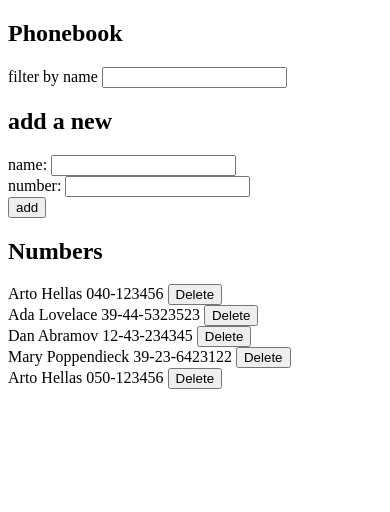
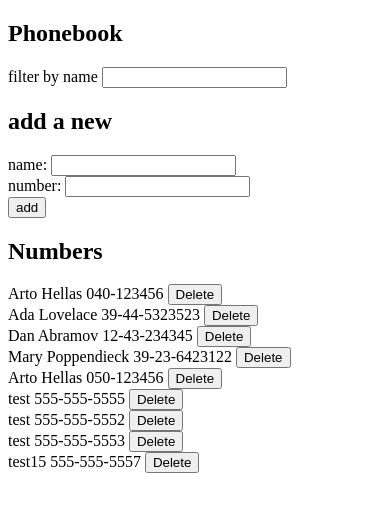
Before and after one commit to karlchvojka/fullstackopen, a React (Vite) app in the folder part2/phonebook/: page / in a window 390 px wide. Shown: the top 512 px of the page. Built offline with nearby package versions, Linux system fonts and the light colour scheme; data requests are answered from the project's data file; the HTML template or start-up script is replaced by a standard one.

Commit message:
Part2: 2.15: The Phonebook step 10

```diff
--- a/part2/phonebook/db.json
+++ b/part2/phonebook/db.json
@@ -24,6 +24,26 @@
       "id": "4945",
       "name": "Arto Hellas",
       "number": "050-123456"
+    },
+    {
+      "id": "8d00",
+      "name": "test",
+      "number": "555-555-5555"
+    },
+    {
+      "id": "9ac3",
+      "name": "test",
+      "number": "555-555-5552"
+    },
+    {
+      "id": "33c6",
+      "name": "test",
+      "number": "555-555-5553"
+    },
+    {
+      "id": "f951",
+      "name": "test15",
+      "number": "555-555-5557"
     }
   ]
 }
--- a/part2/phonebook/src/App.jsx
+++ b/part2/phonebook/src/App.jsx
@@ -42,18 +42,42 @@ const App = () => {
 
     // Check if Number exists in DB
     const numbExists = persons.some((person) => person.number === personObject.number)
+    const nameExists = persons.some((person) => person.name === personObject.name)
+    const thePerson = persons.find((person) => person.name === personObject.name)
 
-    // If number does not exist, add entry to DB
-    if(!numbExists) {
+    // If number does not exist, and the name does not exist add entry to DB
+    if(!numbExists && !nameExists ) {
       personService
         .create(personObject)
         .then(response => {
           setPersons(persons.concat(response.data))
           setNewValue({ name: '', number: ''})
         })
-    } else {
-      alert(`The Number ${newValue.number} is already added to phonebook`);
-      setNewValue({name: '', number: ''});
+    }
+
+    // Else If the Name DOES exist and the number DOES NOT, update the current entry
+    else if(nameExists && !numbExists) {
+        if (window.confirm(`${personObject.name} is already added to the phonebook, replace the old number with the new one?`)) {
+          personService
+            .update(thePerson.id, { ...thePerson, number: personObject.number })
+            .then(response => {
+              const newData = persons.map((person) => {
+                if (person.name === personObject.name) {
+                  return { ...person, number: personObject.number}
+                }
+                return person
+              })
+
+              setPersons(newData);
+              setNewValue({ name: '', number: ''})
+            })
+        }
+    }
+
+    // Flagged when The name exists and the number exists (
+    else {
+      alert("Number is already in the phonebook.");
+      setNewValue({ name: '', number: ''})
     }
   }
 
```
